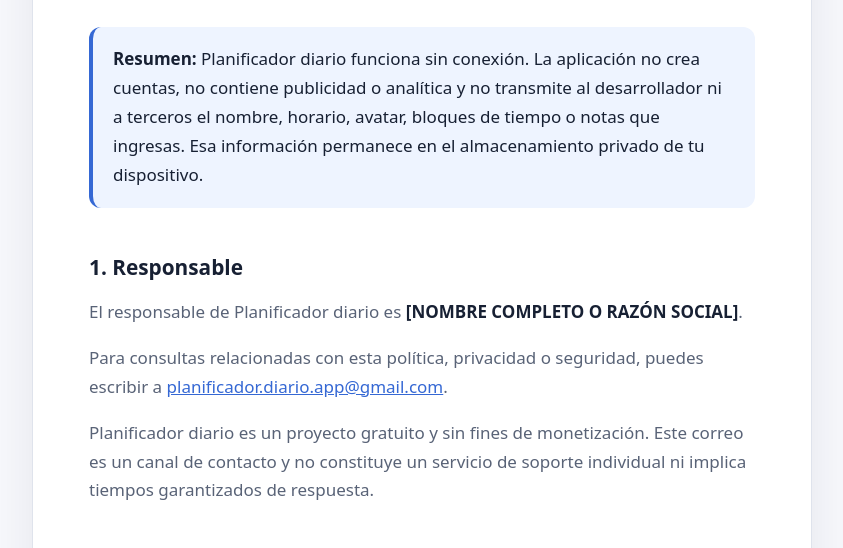
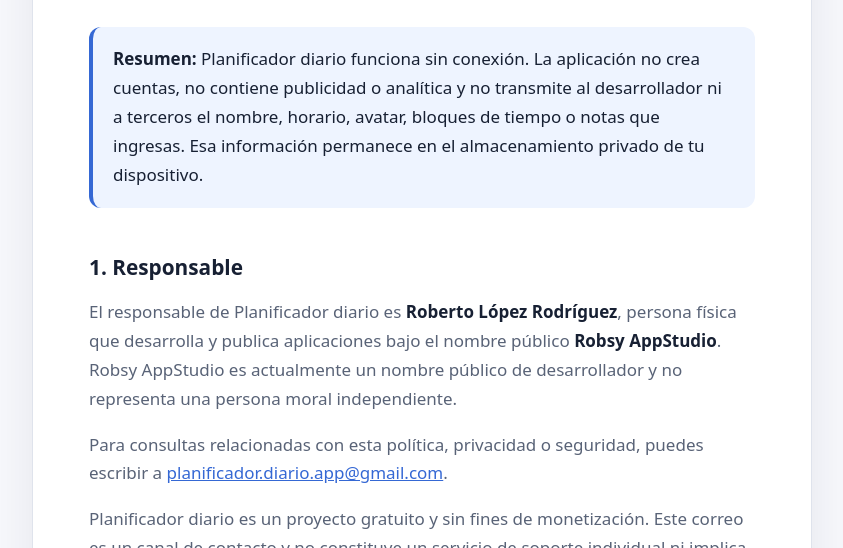
Before and after one commit to planificadordiarioapp/planificadordiarioapp.github.io, a plain HTML site: page index.html in a window 1280 px wide. Shown: the part 240-788 px from the top of the page, without its empty margins (218-1061 px from the left). Drawn offline with Linux system fonts and the light colour scheme.

Commit message:
Update index.html

```diff
--- a/index.html
+++ b/index.html
@@ -92,7 +92,7 @@
     </div>
 
     <h2>1. Responsable</h2>
-    <p>El responsable de Planificador diario es <strong>[NOMBRE COMPLETO O RAZÓN SOCIAL]</strong>.</p>
+    <p>El responsable de Planificador diario es <strong>Roberto López Rodríguez</strong>, persona física que desarrolla y publica aplicaciones bajo el nombre público <strong>Robsy AppStudio</strong>. Robsy AppStudio es actualmente un nombre público de desarrollador y no representa una persona moral independiente.</p>
     <p>Para consultas relacionadas con esta política, privacidad o seguridad, puedes escribir a <a href="mailto:planificador.diario.app@gmail.com">planificador.diario.app@gmail.com</a>.</p>
     <p>Planificador diario es un proyecto gratuito y sin fines de monetización. Este correo es un canal de contacto y no constituye un servicio de soporte individual ni implica tiempos garantizados de respuesta.</p>
 
@@ -157,7 +157,7 @@
     <p>Esta política puede actualizarse cuando cambien las funciones de la aplicación, sus prácticas de privacidad o los requisitos legales aplicables. La fecha de actualización aparecerá al inicio de esta página. Si un cambio afecta materialmente el tratamiento de información dentro de la aplicación, se comunicará de manera apropiada antes de que entre en vigor.</p>
 
     <h2>13. Contacto</h2>
-    <p>Responsable: <strong>[NOMBRE COMPLETO O RAZÓN SOCIAL]</strong><br>
+    <p>Responsable: <strong>Roberto López Rodríguez, persona física que publica bajo el nombre Robsy AppStudio</strong><br>
        Correo: <a href="mailto:planificador.diario.app@gmail.com">planificador.diario.app@gmail.com</a></p>
     <p>Este canal se revisa periódicamente para comunicaciones relacionadas con privacidad, seguridad, derechos legales y problemas graves. No se ofrece soporte personalizado ni tiempos garantizados de respuesta.</p>
 
```
